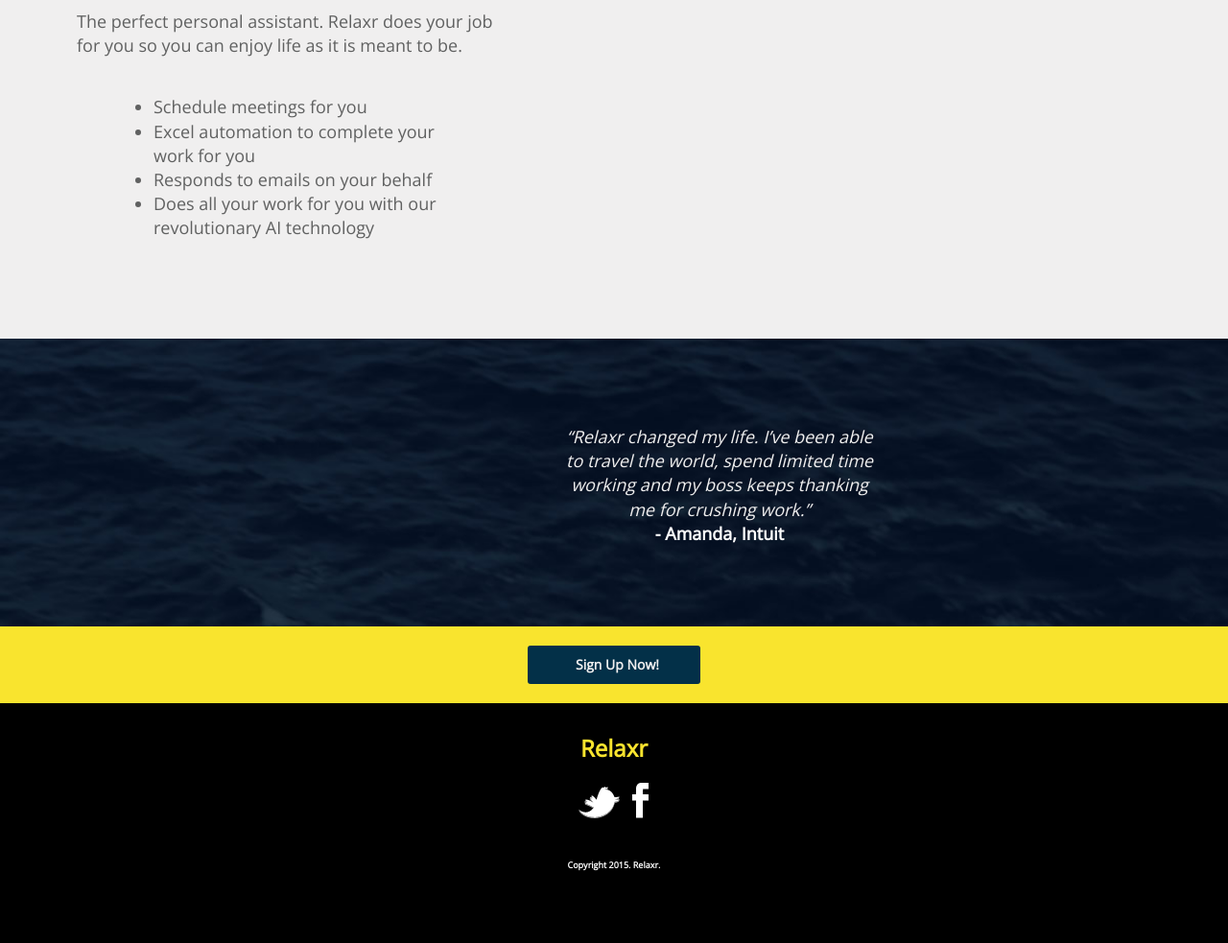
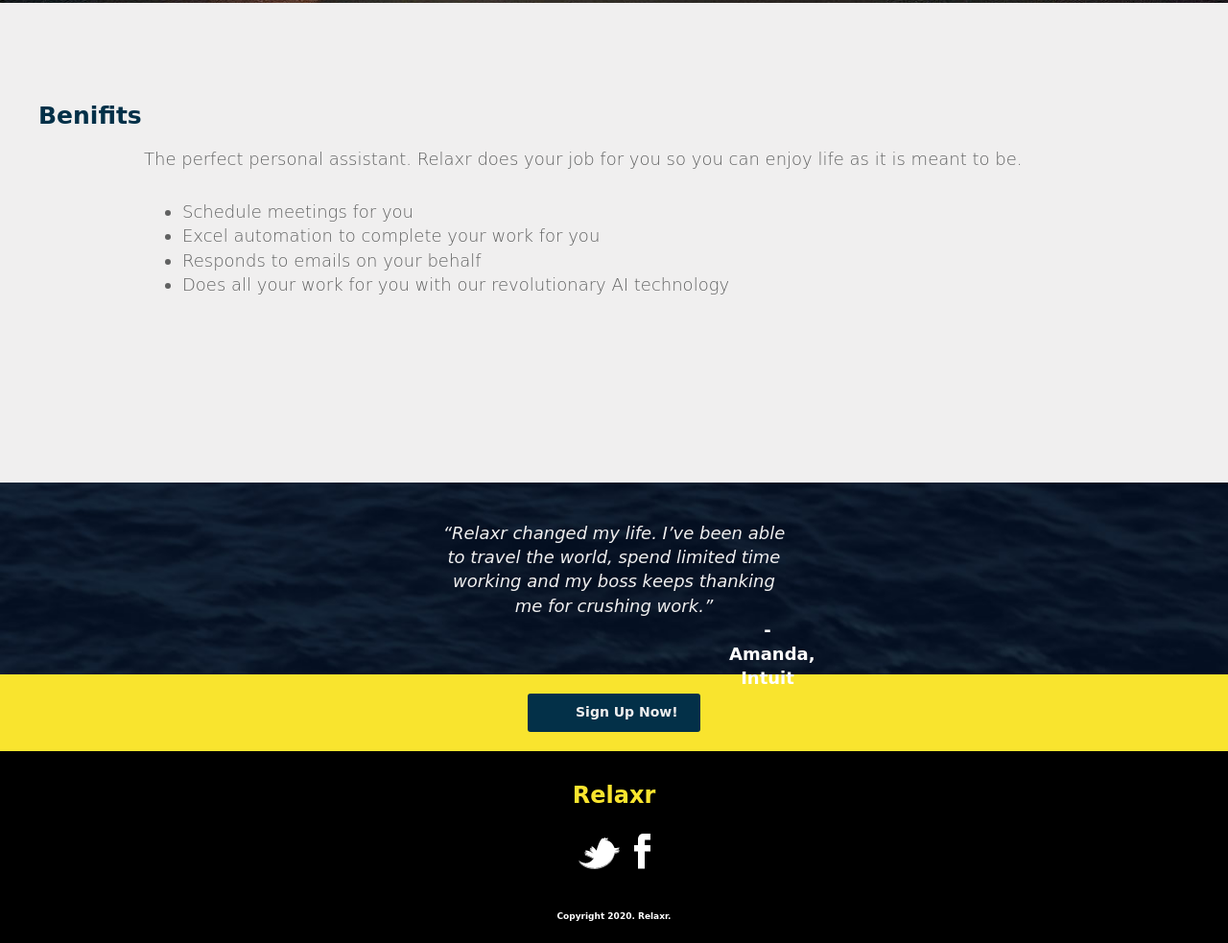
Before and after one commit to NancyOkun93/Relaxr, a plain HTML site: page Index.html in a window 1280 px wide. Shown: the part 747-1730 px from the top of the page at 96% size. Before the commit the page ends 1680 px from the top, so only its background shows below. Drawn offline with nearby package versions, Linux system fonts and the light colour scheme; a web font is replaced by a local one.

Commit message:
Update image

```diff
--- a/Index.html
+++ b/Index.html
@@ -1,41 +1,52 @@
-
 <!DOCTYPE html>
 <html>
   <head>
-	<meta charset="utf-8">
+    <meta charset="UTF-8" />
+    <meta name="viewport" content="width=device-width,initial-scale=1" />
+    <meta name="author" content="Nancy Okun" />
+    <meta name="description" content="Relaxr" />
+    <meta name="keywords" content="Relaxr,Relaxer" />
+
 	<title>Relaxr</title>
-	<link rel="stylesheet" type="text/css" href="stylesheet.css">
-	<link href="https://fonts.googleapis.com/css?family=Open+Sans" rel="stylesheet">
+	<link href="https://fonts.googleapis.com/css2?family=Baloo+Bhaina+2:wght@500&display=swap" rel="stylesheet">
+    <link rel="stylesheet" type="text/css" href="stylesheet.css" />
+    <link
+      href="https://fonts.googleapis.com/css?family=Open+Sans"
+      rel="stylesheet"
+    />
   </head>
 
   <body>
-
-<div id="wrapper">
-
-  <div id="header"><br/>
+      <div id="header">
         <h1>Relaxr</h1>
         <p>Get piece of mind with a single tap</p>
-  <div id="getit"> <a href="#">Get it Now</a></div>
-
+        <div id="getit"><a href="#">Get it Now</a></div>
       </div>
 
-
       <div id="container">
-		<h1>Benifits</h1><br><br><br><br><br><br><br><br>
-		<p>The perfect personal assistant. Relaxr does your job<br>for you so you can enjoy life as it is meant to be.</p><br><br>
+        <h1>Benifits</h1>
+        <p class="P1">
+          The perfect personal assistant. Relaxr does your job for you so you
+          can enjoy life as it is meant to be.
+        </p>
 
         <ul>
           <li>Schedule meetings for you</li>
-			<li>Excel automation to complete your<br>work for you</li>
+          <li>Excel automation to complete your work for you</li>
           <li>Responds to emails on your behalf</li>
-			<li>Does all your work for you with our<br>revolutionary AI technology</li>
+          <li>
+            Does all your work for you with our revolutionary AI technology
+          </li>
         </ul>
       </div>
 
-
       <div id="section">
         <div id="sec1">
-	  	<p>“Relaxr changed my life. I’ve been able<br>to travel the world, spend limited time<br>working and my boss keeps thanking<br>me for crushing work.”</p>
+          <p>
+            “Relaxr changed my life. I’ve been able<br />to travel the world,
+            spend limited time<br />working and my boss keeps thanking<br />me
+            for crushing work.”
+          </p>
           <h1>- Amanda, Intuit</h1>
         </div>
       </div>
@@ -45,14 +56,14 @@
       </div>
 
       <div id="footer">
-		<h1>Relaxr</h1>	<br>
+        <h1>Relaxr</h1>
+        <br />
         <div id="icon">
-		<img src="images/twitter.png">
-		<img src="images/facebook.png">
+          <img src="images/twitter.png" />
+          <img src="images/facebook.png" />
         </div>
-		<p>Copyright 2015. Relaxr.</p>
+        <p>Copyright 2020. Relaxr.</p>
       </div>
-
     </div>
   </body>
 </html>
--- a/stylesheet.css
+++ b/stylesheet.css
@@ -1,215 +1,183 @@
 body {
   color: #000;
-      font-size: 14px;
-      line-height: 1.4;
-      font-family: 'Open Sans', sans-serif;
   background-color: #000;
   background-size: cover;
+  font-size: 1rem;
+  font-family: "Baloo Bhaina 2", cursive;
+  line-height: 1.4;
 }
 
-*{margin:auto;}
-
-#wrapper{
-  width: 100%;
-  overflow: auto;
-  background: #000;
-
-
+* {
+  margin: auto;
 }
 
-#header{
-
+#header {
+  background: url("images/beach.jpg");
+  background-size: cover;
+  height: 750px;
   width: 100%;
-  height: 600px;
-  background: url("images/header_bg.jpg");
-  background-size: cover;
-
 }
 
-#header h1 {
+h1 {
+  color: rgb(252, 251, 248);
   font-weight: 900;
-  font-family: 'Open Sans', sans-serif;
-  font-size: 24px;
-  color: white;
+  font-family: "Baloo Bhaina 2", cursive;
+  font-size: 2rem;
   margin-left: 320px;
-
 }
 
-#header p{
-
-	font-size: 24px;
+#header p {
+  color: rgb(17, 16, 12);
+  font-size: 2rem;
   text-align: center;
-	font-family: 'Open Sans', sans-serif;
-	margin-top: 150px;
-	font-weight: 600;
-  color:white;
+  font-family: "Baloo Bhaina 2", cursive;
+  font-weight: 900;
+  margin-top: 300px;
 }
 
-#getit{
-
-	width: 160px;
-	height: 35px;
+#getit {
   background: #f9e42e;
   border-radius: 3px 3px 3px 3px;
+  height: 35px;
   margin-top: 110px;
+  width: 160px;
 }
 
-#getit a{
-
-	font-size: 15px;
-	font-weight: 800;
-	color: #033048;
+#getit a {
+  color: #1d92d1;
+  font-size: 1rem;
+  font-weight: 900;
+  float: left;
+  font-family: "Baloo Bhaina 2", cursive;
   margin-left: 40px;
-	float: left;
-	font-family: 'Open Sans', sans-serif;
   margin-top: 8px;
   text-decoration: none;
-
 }
 
-#container{
-
+#container {
+  background: #f0efef;
   width: 100%;
   height: 500px;
-	background: #f0efef;
 }
 
-#container h1{
+#container h1 {
+  color: #033048;
   font-size: 25px;
   font-weight: 600;
   float: left;
-  color: #033048;
-  margin-top: 80px;
-  margin-left: 80px;
-
+  margin-top: 100px;
+  margin-left: 40px;
 }
 
-#container p{
-
-	margin-left: 80px;
-	font-size: 18px;
-	color: #606161;
-	font-weight: 300;
-	font-family: 'Open Sans', sans-serif;
-
-}
-
-#container ul{
-
-	margin-left: 120px;
+#container p {
   color: #606161;
   font-size: 18px;
   font-weight: 300;
-	font-family: 'Open Sans', sans-serif;
+  font-family: "Baloo Bhaina 2", cursive;
+  margin-left: 150px;
+  padding-top: 150px;
 }
 
-#section{
-  width: 100%;
-  height: 300px;
+#container ul {
+  color: #606161;
+  font-size: 18px;
+  font-weight: 300;
+  font-family: "Baloo Bhaina 2", cursive;
+  margin-left: 150px;
+  margin-top: 30px;
+}
+
+#section {
   background: url("images/testimonial_bg.jpg");
   background-size: cover;
-
+  width: 100%;
+  height: 200px;
 }
 
-#sec1{
-
+#sec1 {
+  background: transparent;
+  float: center;
+  height: 200px;
+  margin: 0px;
+  margin-left: 440px;
+  padding-top: 40px;
   width: 400px;
-	height: 200px;
-	background: transparent;
-	margin-top: 90px;
-	float: left;
-	margin-left: 550px;
 }
 
-#sec1 p{
-
+#sec1 p {
   color: #f0efef;
   float: center;
   text-align: center;
   font-size: 18px;
   font-style: italic;
   font-weight: 300;
-
-
 }
 
-#sec1 h1{
-
-	text-align: center;
+#sec1 h1 {
   color: white;
   font-size: 18px;
   font-weight: 600;
-
+  text-align: center;
 }
 
-#signup{
-
+#signup {
+  background: #f9e42e;
+  height: 80px;
   width: 100%;
-	height: 80px;
-	background: #f9e42e;
 }
 
-#sign{
-
-	width: 180px;
+#sign {
+  background: #033048;
+  border-radius: 3px 3px 3px 3px;
   height: 40px;
-	background: #033048;
-	top: 25%;
-	border-radius: 3px 3px 3px 3px;
   margin: 0 auto;
   position: relative;
+  top: 25%;
+  width: 180px;
 }
 
-#sign a{
-
-	text-decoration: none;
-	font-size: 14px;
+#sign a {
   color: #f0efef;
   font-weight: 800;
-	font-family: 'Open Sans', sans-serif;
+  font-family: "Baloo Bhaina 2", cursive;
   float: left;
+  font-size: 14px;
   margin-left: 50px;
   margin-top: 10px;
-
+  text-decoration: none;
 }
 
-#footer{
-
+#footer {
+  background: transparent;
+  height: 200px;
   width: 300px;
-	height: 200px;
-	background: transparent;
 }
 
-#footer h1{
-
-	text-align: center;
-	top: 15%;
+#footer h1 {
+  color: #f9e42e;
   font-size: 24px;
   font-weight: 800;
   margin: 0 auto;
-	color: #f9e42e;
   position: relative;
+  text-align: center;
+  top: 15%;
 }
 
-#icon{
-
+#icon {
+  background: transparent;
+  height: 50px;
+  margin-top: 30px;
   width: 95px;
-	height: 50px;
-	background: transparent;
-	margin-top: 30px;
-
 }
 
-#icon img{
-
+#icon img {
   margin-left: 10px;
 }
 
-#footer p{
-
+#footer p {
   color: white;
-	text-align: center;
-	margin-top: 30px;
   font-size: 9px;
   font-weight: 600;
+  margin-top: 30px;
+  text-align: center;
 }
```
Also changed, not shown: images/beach.jpg (added), 1 other file. Lines whose indentation alone changed are shown as unchanged.
